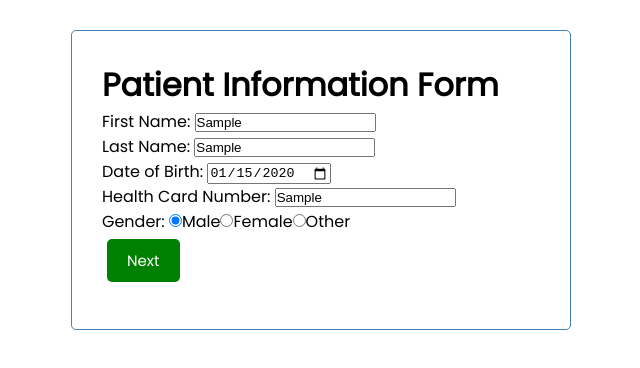
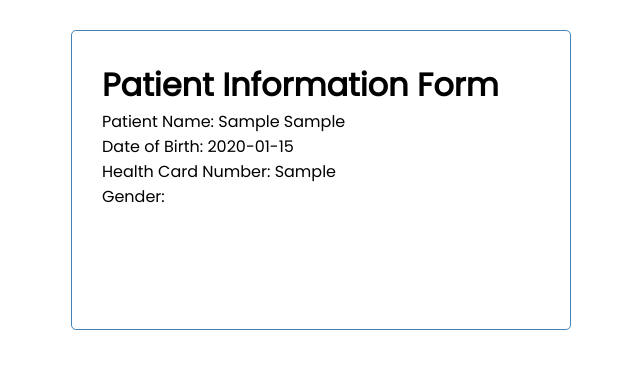
Before and after one commit to winstonmartinez/hhs-spa, a Vue app: page / in a window 1280 px wide. Both pictures are taken after typing "Sample", "Sample", "2020-01-15", "Sample" into the empty fields and a click on the button "Next". Shown: the top 368 px of the page, without its empty margins (319-959 px from the left). Built offline with nearby package versions, Linux system fonts and the light colour scheme.

Commit message:
functionality added to inputs; summary added to click event

```diff
--- a/src/App.vue
+++ b/src/App.vue
@@ -1,35 +1,38 @@
 <template>
   <div class="container">
-    <Header title="Patient Information Form"/>
-    <Form />
-    <div @formSubmitted="displayInfo">
-
-    </div>
+    <Header title="Patient Information Form" />
+    <Form v-if="!isSubmitted" @formSubmitted="displayInfo" />
+    <Display v-if="isSubmitted"
+      :name="patientInfo[0]"
+      :dob="patientInfo[1]"
+      :hcNum="patientInfo[2]"
+      :gender="patientInfo[3]"/>
   </div>
 </template>
 
 <script>
 import Header from './components/Header'
 import Form from './components/Form'
+import Display from './components/Display'
 export default {
   name: 'App',
   components: {
     Header,
-    Form
+    Form,
+    Display
   },
   data() {
     return {
-      patientInfo: {
-        name: '',
-        dob: '',
-        hcNum: '',
-        gender: '',
-      }
+      patientInfo: [],
+      isSubmitted: false
     }
   },
   methods: {
     displayInfo(event) {
-      console.log(event)
+
+      this.patientInfo.push(...event)
+      this.isSubmitted = true
+
     }
   }
 }
@@ -37,14 +40,17 @@ export default {
 
 <style>
 @import url('https://fonts.googleapis.com/css2?family=Poppins:wght@300;400&display=swap');
+
 * {
   box-sizing: border-box;
   margin: 0;
   padding: 0;
 }
+
 body {
   font-family: 'Poppins', sans-serif;
 }
+
 .container {
   max-width: 500px;
   margin: 30px auto;
@@ -54,6 +60,7 @@ body {
   padding: 30px;
   border-radius: 5px;
 }
+
 .btn {
   display: inline-block;
   background: #000;
@@ -67,12 +74,15 @@ body {
   font-size: 15px;
   font-family: inherit;
 }
+
 .btn:focus {
   outline: none;
 }
+
 .btn:active {
   transform: scale(0.98);
 }
+
 .btn-block {
   display: block;
   width: 100%;
--- /dev/null
+++ b/src/components/Display.vue
@@ -0,0 +1,33 @@
+<template>
+    <div>
+        <div>
+            <label>Patient Name:</label>
+            {{name}}
+        </div>
+        <div>
+            <label>Date of Birth:</label>
+            {{dob}}
+        </div>
+        <div>
+            <label>Health Card Number:</label>
+            {{hcNum}}
+        </div>
+        <div>
+            <label>Gender:</label>
+            {{gender}}
+        </div>
+
+    </div>
+</template>
+
+<script>
+    export default {
+        name: 'Display',
+        props: {
+            name: String,
+            dob: String,
+            hcNum: String,
+            gender:String
+        }
+    }
+</script>
--- a/src/components/Form.vue
+++ b/src/components/Form.vue
@@ -58,7 +58,10 @@
         },
         methods: {
             handleSubmit () {
-                console.log(this.firstName, this.lastName, this.dob, this.hcNum, this.gender)
+                // console.log(this.firstName, this.lastName, this.dob, this.hcNum,
+                //  this.gender)
+                 this.$emit("formSubmitted", [`${this.firstName} ${this.lastName}`,
+                 this.dob, this.hcNum, this.gender])
             }
         }
     }
--- a/src/components/Input.vue
+++ b/src/components/Input.vue
@@ -5,7 +5,7 @@
     </label>
     <div v-else >
         {{ label }}
-        <input :type="inputType" v-model="inputValue" id="male" value="male" checked>
+        <input :type="inputType" v-model="inputValue" id="male" value="male" >
         <label for="male">Male</label>
         <input :type="inputType" v-model="inputValue" id="female" value="female">
         <label for="female">Female</label>
```
